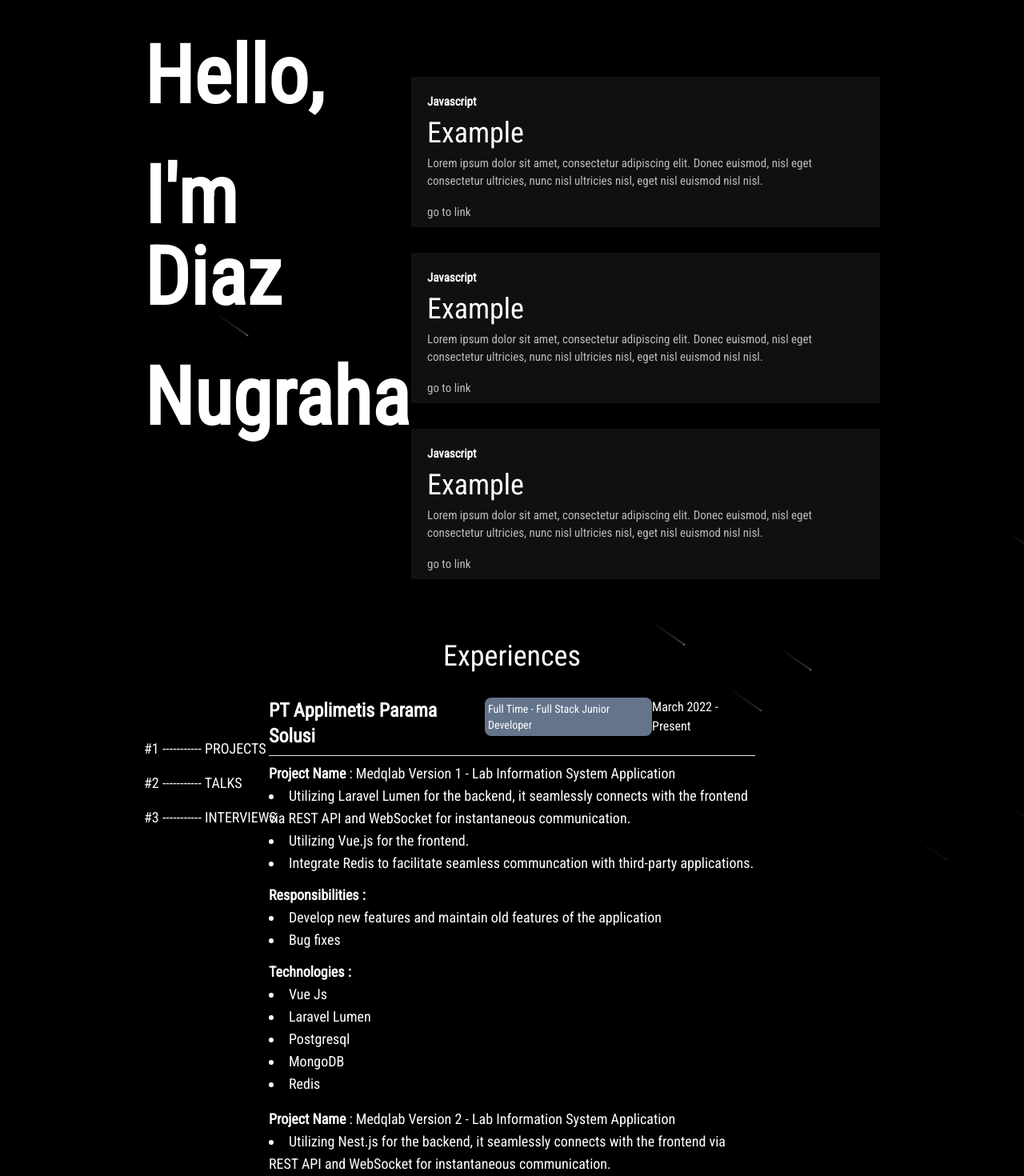
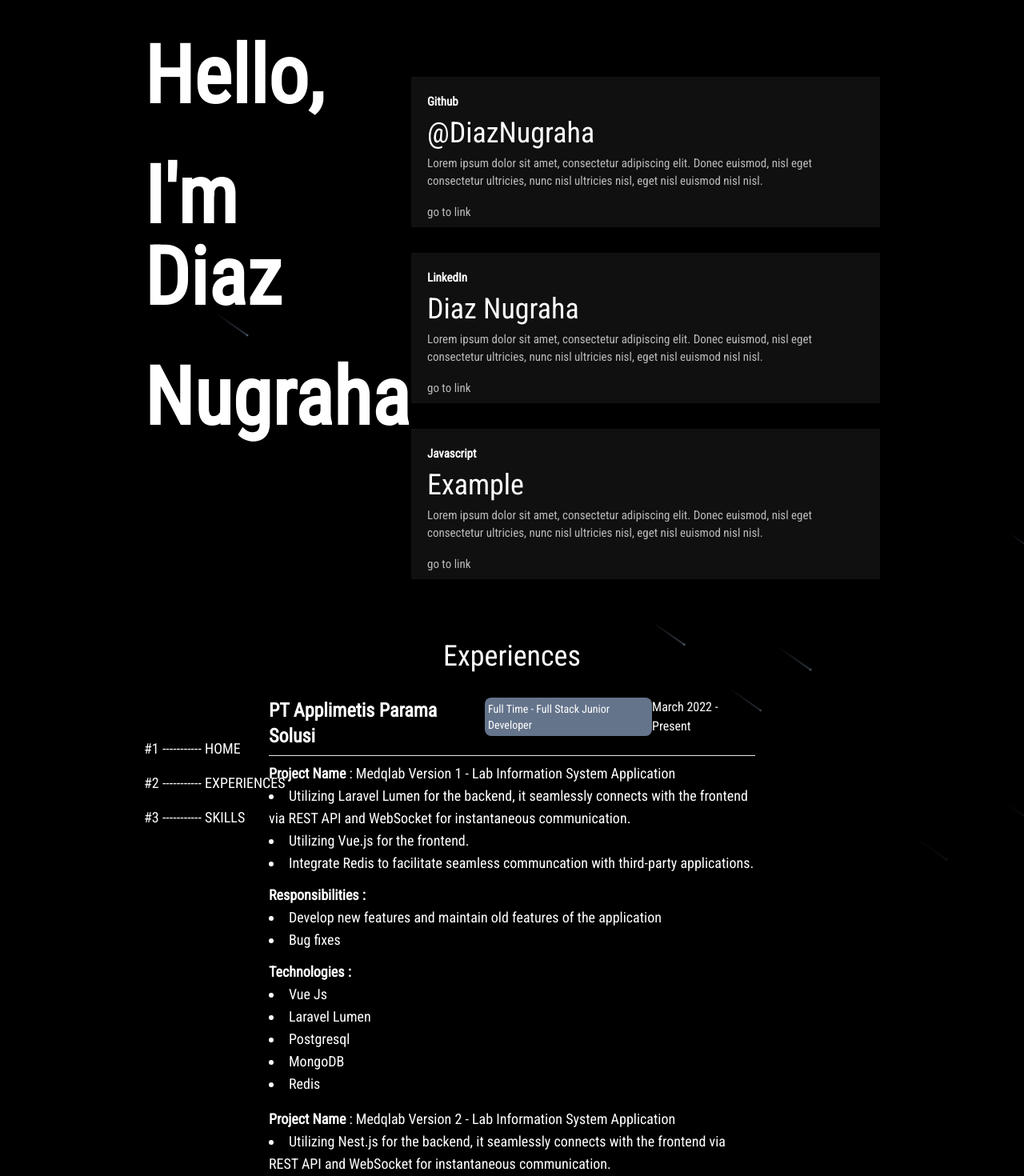
Before and after one commit to DiazNugraha/portofolio, a Next.js app: page / in a window 1280 px wide. Shown: the top 1470 px of the page at 80% size. Built offline with nearby package versions, Linux system fonts and the light colour scheme.

Commit message:
update: banner and information

```diff
--- a/src/components/home/banner.tsx
+++ b/src/components/home/banner.tsx
@@ -32,29 +32,29 @@ function MainScreen() {
 
           <div className="mt-3 md:mt-5 flex flex-col gap-2 md:gap-4 text-white text-[12px] md:text-[18px]">
             <a className="" href="#">
-              #1 ----------- PROJECTS
+              #1 ----------- HOME
             </a>
             <a className="" href="#">
-              #2 ----------- TALKS
+              #2 ----------- EXPERIENCES
             </a>
             <a className="" href="#">
-              #3 ----------- INTERVIEWS
+              #3 ----------- SKILLS
             </a>
           </div>
         </div>
         <div className="flex-1 h-full flex flex-col gap-y-8 items-center md:items-end justify-center md:mr-40 mt-4 md:mt-0">
           <Card
-            title="Javascript"
-            name="Example"
+            title="Github"
+            name="@DiazNugraha"
             description="Lorem ipsum dolor sit amet, consectetur adipiscing elit. Donec euismod, nisl eget consectetur ultricies, nunc nisl ultricies nisl, eget nisl euismod nisl nisl."
-            link="#"
+            link="https://github.com/DiazNugraha"
             className="w-[350px] h-[100px] md:w-[586px] md:h-[188px]"
           />
           <Card
-            title="Javascript"
-            name="Example"
+            title="LinkedIn"
+            name="Diaz Nugraha"
             description="Lorem ipsum dolor sit amet, consectetur adipiscing elit. Donec euismod, nisl eget consectetur ultricies, nunc nisl ultricies nisl, eget nisl euismod nisl nisl."
-            link="#"
+            link="https://www.linkedin.com/in/diaz-nugraha-820342246/"
             className="w-[350px] h-[100px] md:w-[586px] md:h-[188px]"
           />
           <Card
--- a/src/components/home/information.tsx
+++ b/src/components/home/information.tsx
@@ -25,7 +25,7 @@ export default function Information() {
     },
     {
       title: "PLATFORM",
-      description: "Web + Android",
+      description: "Web",
       img: "test",
     },
   ];
--- a/src/components/ui/card.tsx
+++ b/src/components/ui/card.tsx
@@ -30,6 +30,7 @@ export default function Card(props: Readonly<CardProps>) {
       <div className="flex gap-3 mt-2 md:mt-4">
         <a
           href={props.link}
+          target="_blank"
           className="text-[#BBBBBB] text-[8px] md:text-[15px] hover:text-blue-400"
         >
           go to link
```
